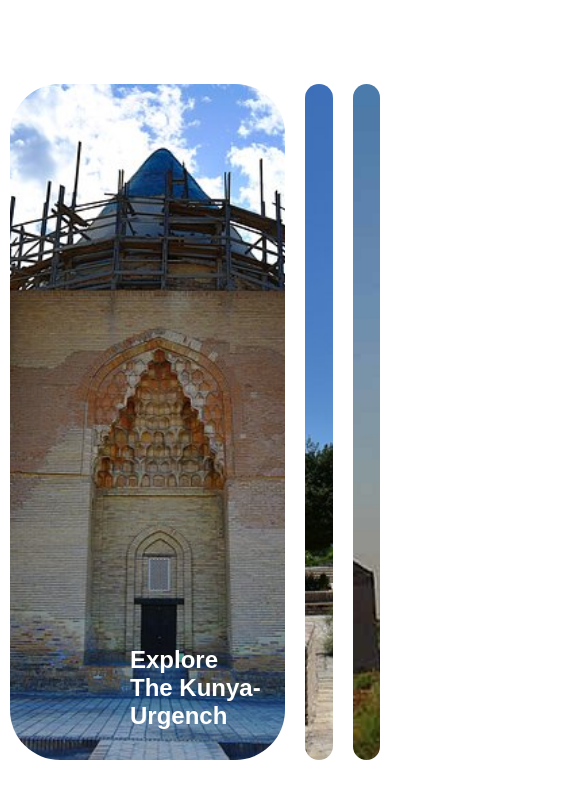
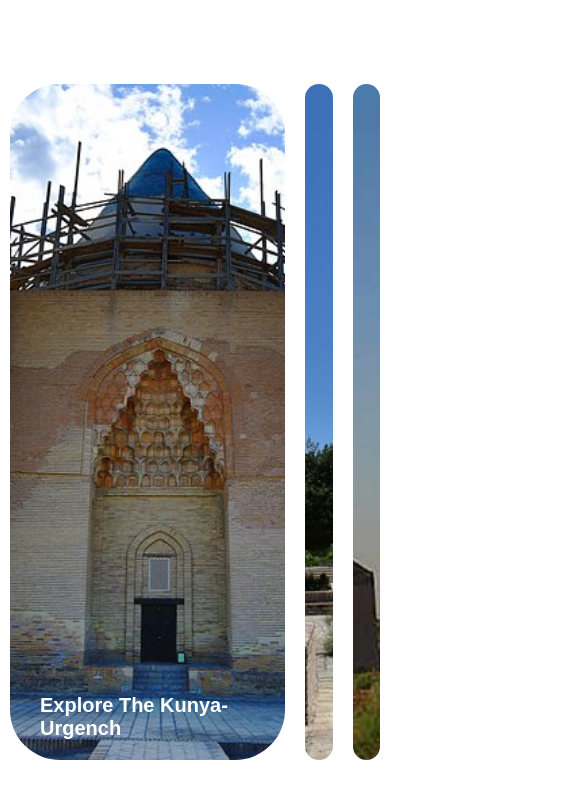
Before and after one commit to arazmurat/expanding-cards, a plain HTML site: page index.html in a window 390 px wide. Shown: the whole page, 570 px wide, since content can reach past the window. Drawn offline with Linux system fonts and the light colour scheme; a web font is replaced by a local one.

Commit message:
add responsive all

```diff
--- a/style.css
+++ b/style.css
@@ -49,7 +49,7 @@
 	transition: opacity 0.3s ease-in 0.4s;
 }
 
-@media (max-width: 480px){
+@media all and (max-width: 480px){
 	.container {
 		width: 100vw;
 	}
@@ -57,4 +57,12 @@
 	.panel:nth-of-type(5) {
 		display:none;
 	}
+	.panel h3 {
+		font-size: 20px;
+    position: absolute;
+		bottom: 10px;
+		left:20px;
+		margin: 10px;
+		opacity: 0;
+	}
 }
```
